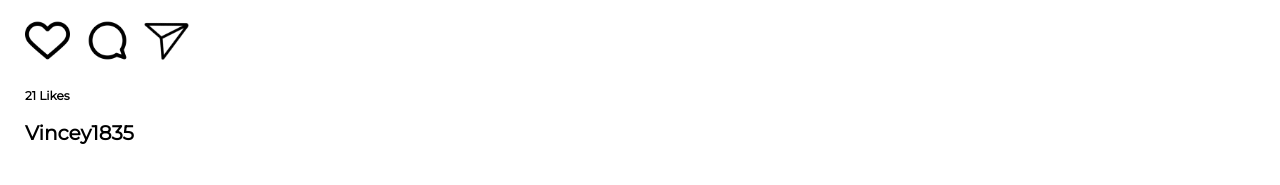
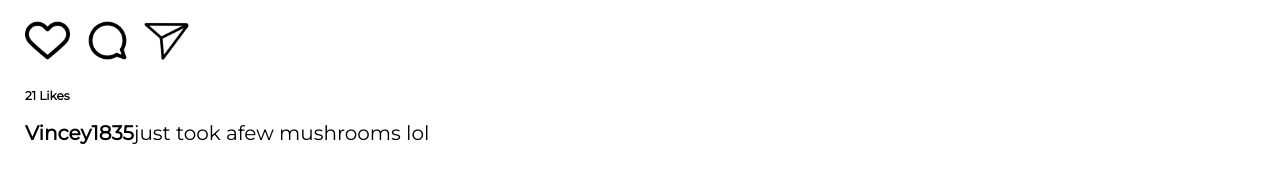
Before and after one commit to anynomous001/Oldagram, a website built with Vite: page index.html in a window 1280 px wide. Shown: the part 1463-1648 px from the top of the page. Built offline with nearby package versions, Linux system fonts and the light colour scheme.

Commit message:
Update index.html
vangogh's caption updated

```diff
--- a/index.html
+++ b/index.html
@@ -31,7 +31,7 @@
             <img class="icon" src="images/icon-comment.png" alt="icon-comment">
             <img class="icon" src="images/icon-dm.png" alt="icon-dm">
             <h4 id="vangogh-likes">21,942 likes</h4>
-            <p class="caption-vangogh"><span>Vincey1835</span></p>
+            <p class="caption-vangogh"><span>Vincey1835</span>just took afew mushrooms lol</p>
         </section>
     </main>
 
```
